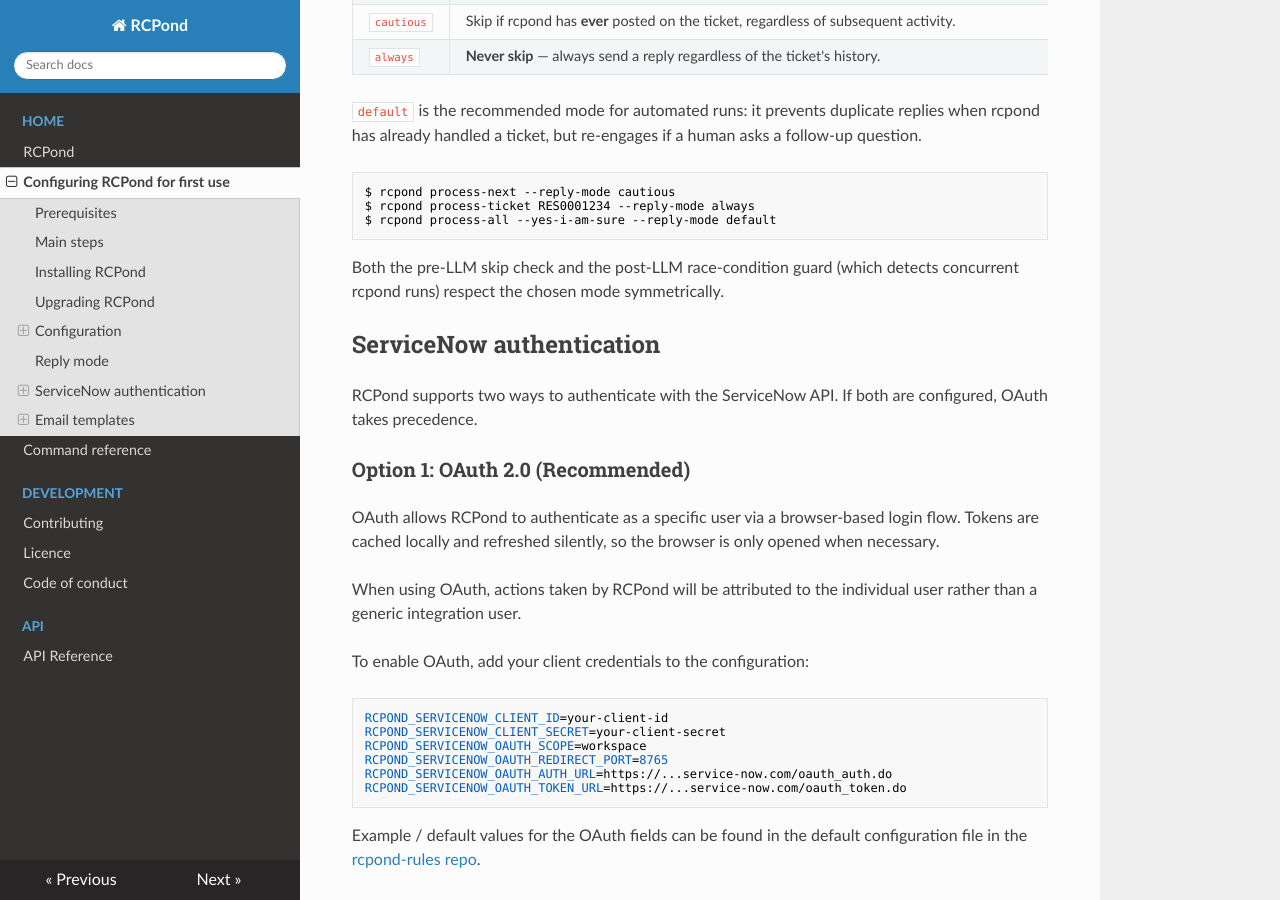
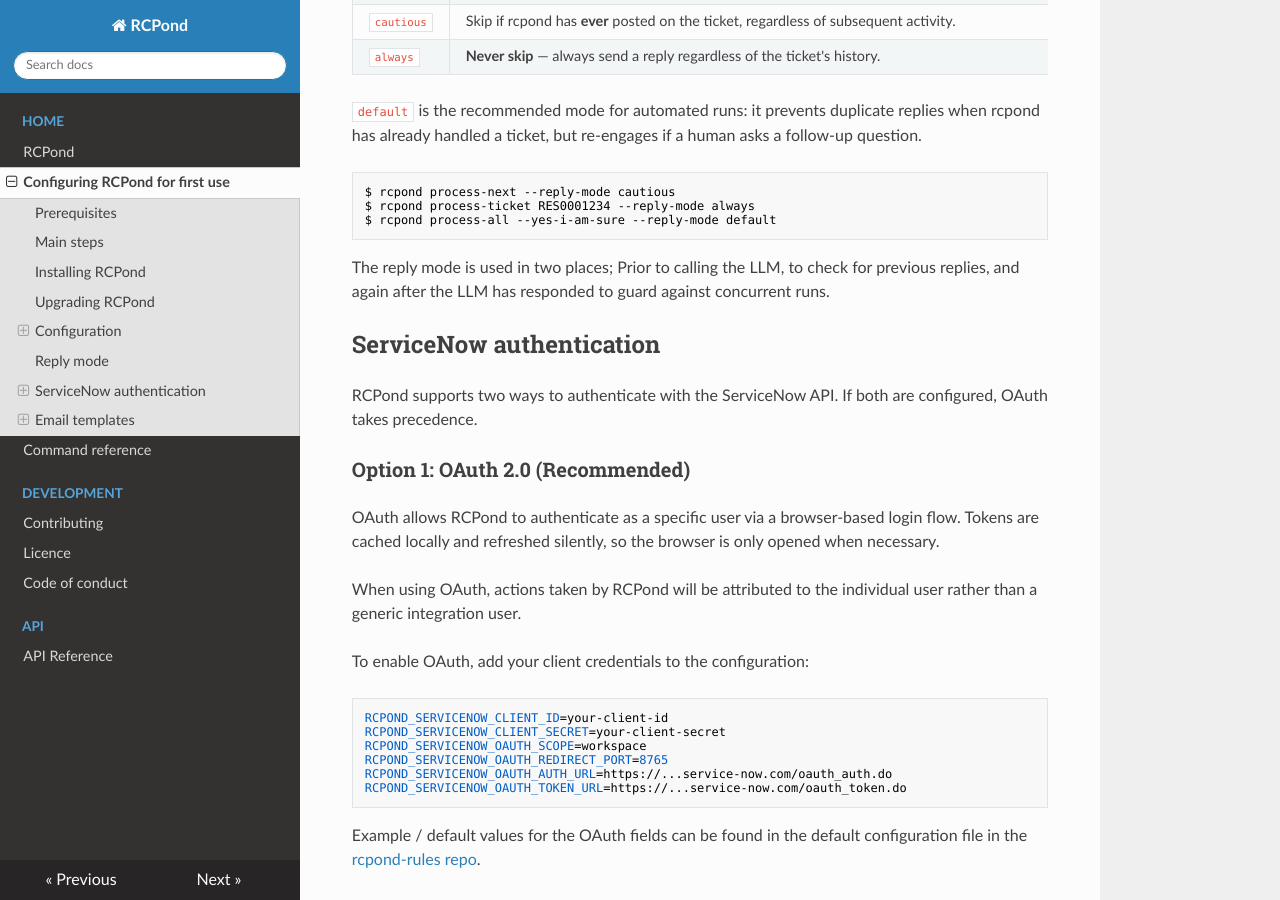
Before and after one commit to alan-turing-institute/rcpond, an MkDocs documentation site: the page built from docs/configuration.md, in a window 1280 px wide and 900 px high, scrolled down 3291 px. Built offline with MkDocs 1.6.1, drawn with Linux system fonts in a browser that asks for light colours; nearby versions of some CDN libraries.

Commit message:
improve wording of docs

````diff
--- a/docs/configuration.md
+++ b/docs/configuration.md
@@ -145,7 +145,7 @@
 $ rcpond process-all --yes-i-am-sure --reply-mode default
 ```
 
-Both the pre-LLM skip check and the post-LLM race-condition guard (which detects concurrent rcpond runs) respect the chosen mode symmetrically.
+The reply mode is used in two places; Prior to calling the LLM, to check for previous replies, and again after the LLM has responded to guard against concurrent runs.
 
 ## ServiceNow authentication
 
````
